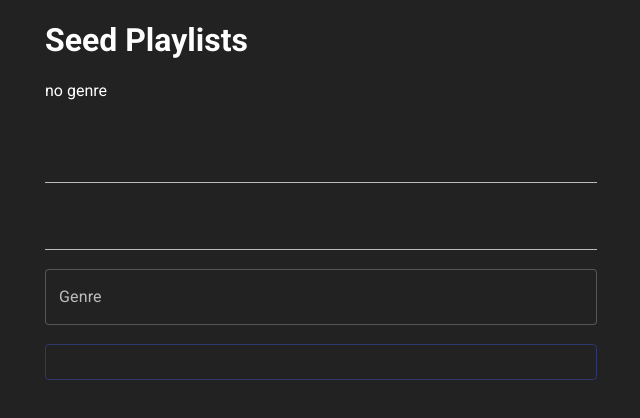
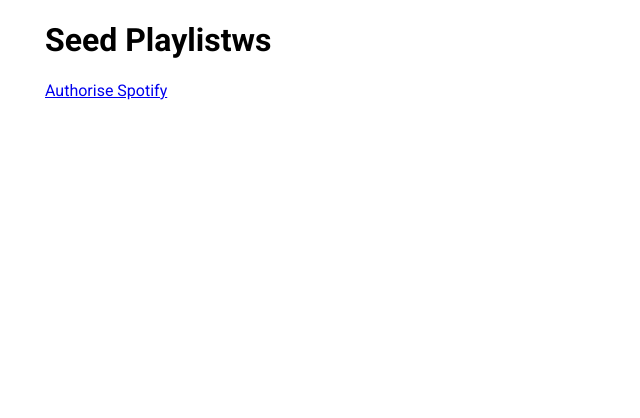
Before and after one commit to jacobcolyvan/seed-playlist, a React (Create React App) app: page / in a window 1280 px wide. Shown: the top 418 px of the page, without its empty margins (319-959 px from the left). Built offline with nearby package versions, Linux system fonts and the light colour scheme.

Commit message:
added spotify client-side auth

```diff
--- a/package.json
+++ b/package.json
@@ -8,8 +8,11 @@
     "@testing-library/jest-dom": "^4.2.4",
     "@testing-library/react": "^9.3.2",
     "@testing-library/user-event": "^7.1.2",
+    "axios": "^0.19.2",
+    "dotenv": "^8.2.0",
     "react": "^16.13.1",
     "react-dom": "^16.13.1",
+    "react-router-dom": "^5.2.0",
     "react-scripts": "3.4.1"
   },
   "scripts": {
--- a/src/App.css
+++ b/src/App.css
@@ -1,6 +1,6 @@
 * {
-  background-color: #222222;
-  color: #ffffff;
+  /* background-color: #222222;
+  color: #ffffff; */
 
   font-family: 'Roboto';
 }
--- a/src/App.js
+++ b/src/App.js
@@ -1,21 +1,51 @@
-import React, { useState } from 'react';
-import Form from './components/Form';
-import ShowTracks from './components/ShowTracks';
+import React, { useState, useEffect, useHistory } from 'react';
+import Home from './pages/Home';
+import Tracks from './pages/Tracks';
 import { Container } from '@material-ui/core';
 import './App.css';
 import theme from './theme';
 import { ThemeProvider } from '@material-ui/core/styles';
 
-const App = () => {
+import {
+  BrowserRouter as Router,
+  Switch,
+  Route,
+  Redirect
+} from 'react-router-dom';
+
+const App = (props) => {
   const [showForm, setShowForm] = useState(true);
   const [tracks, setTracks] = useState(undefined);
+  const [token, setToken] = useState(undefined);
 
   return (
     <div>
       <ThemeProvider theme={theme}>
         <Container maxWidth='sm'>
-          <h1>Seed Playlists</h1>
-          <Form setTracks={setTracks} />
+          <Router>
+            <Switch>
+              <Route
+                exact
+                path='/'
+                render={(props) => (
+                  <Home
+                    setTracks={setTracks}
+                    token={token}
+                    setToken={setToken}
+                    location={props.location}
+                  />
+                )}
+              />
+
+              <Route
+                exact
+                path='/recs'
+                render={() => <Tracks tracks={tracks} />}
+              />
+
+              <Redirect to='/' />
+            </Switch>
+          </Router>
         </Container>
       </ThemeProvider>
     </div>
@@ -23,10 +53,3 @@ const App = () => {
 };
 
 export default App;
-
-//   <div>
-//     <h1>Seed Playlists</h1>
-//     <ShowTracks />
-//   </div>
-
-// </div>
--- a/src/components/Form.js
+++ b/src/components/Form.js
@@ -9,7 +9,12 @@ const Form = () => {
   const [genre, setGenre] = useState(undefined);
 
   const onSubmit = () => {
-    console.log([valence, instrumentalness, genre]);
+    if (genre) {
+      console.log([valence, instrumentalness, genre]);
+    } else {
+      //setError to "pick a genre/artist/track ya twat"
+      console.log('You need a genre mate');
+    }
   };
 
   return (
--- a/src/components/ShowTracks.js
+++ /dev/null
@@ -1,11 +0,0 @@
-import React from 'react';
-
-const ShowTracks = () => {
-  return (
-    <div>
-      <h1>Show Tracks</h1>
-    </div>
-  );
-};
-
-export default ShowTracks;
--- /dev/null
+++ b/src/components/SpotifyAuth.js
@@ -0,0 +1,27 @@
+import React from 'react';
+
+const SpotifyAuth = () => {
+  const scopes = [
+    'user-read-private',
+    'playlist-read-private',
+    'user-library-read'
+  ];
+
+  return (
+    <div>
+      <p>
+        <a
+          href={`https://accounts.spotify.com/authorize?response_type=token&client_id=${
+            process.env.REACT_APP_SPOTIFY_CLIENT_ID2
+          }&scope=${scopes.join('%20')}&redirect_uri=${encodeURIComponent(
+            process.env.REACT_APP_SPOTIFY_CALLBACK_URI
+          )}&show_dialog=true`}
+        >
+          Authorise Spotify
+        </a>
+      </p>
+    </div>
+  );
+};
+
+export default SpotifyAuth;
--- /dev/null
+++ b/src/pages/Home.js
@@ -0,0 +1,25 @@
+import React, { useEffect } from 'react';
+import Form from '../components/Form';
+import SpotifyAuth from '../components/SpotifyAuth';
+import { useHistory } from 'react-router-dom';
+
+const Home = ({ setTracks, token, setToken, location }) => {
+  const history = useHistory();
+
+  useEffect(() => {
+    if (location.hash.split('=')[1]) {
+      setToken(location.hash.split('=')[1]);
+      history.push('/');
+    }
+  }, [setToken, history]);
+
+  console.log(token);
+  return (
+    <div>
+      <h1>Seed Playlistws</h1>
+      {token ? <Form setTracks={setTracks} /> : <SpotifyAuth />}
+    </div>
+  );
+};
+
+export default Home;
--- /dev/null
+++ b/src/pages/Tracks.js
@@ -0,0 +1,19 @@
+import React, { useEffect } from 'react';
+import { useHistory } from 'react-router-dom';
+
+const Tracks = ({ tracks }) => {
+  const history = useHistory();
+  useEffect(() => {
+    if (!tracks) {
+      history.push('/');
+    }
+  }, [history]);
+
+  return (
+    <div>
+      <h1>Show Tracks</h1>
+    </div>
+  );
+};
+
+export default Tracks;
--- a/src/theme.js
+++ b/src/theme.js
@@ -5,7 +5,7 @@ import { dark } from '@material-ui/core/styles/createPalette';
 
 const theme = createMuiTheme({
   palette: {
-    type: 'dark'
+    type: 'light'
   }
 });
 
```
Also changed, not shown: 2 other files (tests, documents, lock files or other folders).
